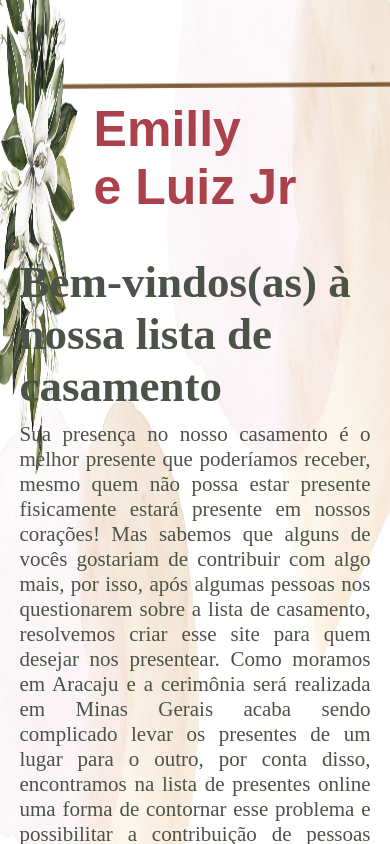
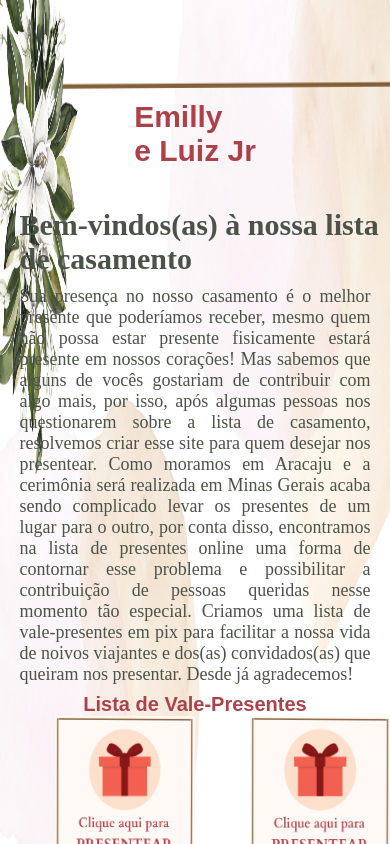
Before and after one commit to emillymar/Lista-Casamento, a plain HTML site: page index.html in a window 390 px wide. Shown: the top 844 px of the page. Drawn offline with Linux system fonts and the light colour scheme; a web font is replaced by a local one.

Commit message:
atualização

```diff
--- a/style.css
+++ b/style.css
@@ -24,11 +24,12 @@ body {
 
 }
 main {
+    height: 100vh;
+    width: 100vw;
 
     background: url('./img/fundosite.png');
     background-size: 100% 100%;
-    width: 100%;
-    height: 100%;
+
 }
 
 header{
@@ -166,13 +167,40 @@ header h1{
         display: flex;
         align-items: center;
         justify-content: center;
-        font-size: 50px;
+        font-size: 30px;
         font-family: 'Aniyah Personal Use', sans-serif;
         color: #ab414b;
 
 
     }
 
+    #saudacao{
+        margin-top: 40px;
+        color: #4b5348;
+        font-size: 20px;
+        font-family: 'Cardo', serif;
+        padding-bottom: 0px;
+        padding-top: 0px;
+        margin-left: 5%;
+
+    }
+
+    #introducao{
+        text-align: justify;
+        font-size: 18px;
+        color:  #4b5348;
+        padding-top: 10px;
+        margin-left: 5%;
+        margin-right: 5%;
+        margin-bottom: 2%;
+    }
+    .vale{
+        font-family: 'Aniyah Personal Use', sans-serif;
+        color: #ab414b;
+        font-size: 20px;
+        display: flex;
+        justify-content: center;
+    }
 
     #presente{
 
```
